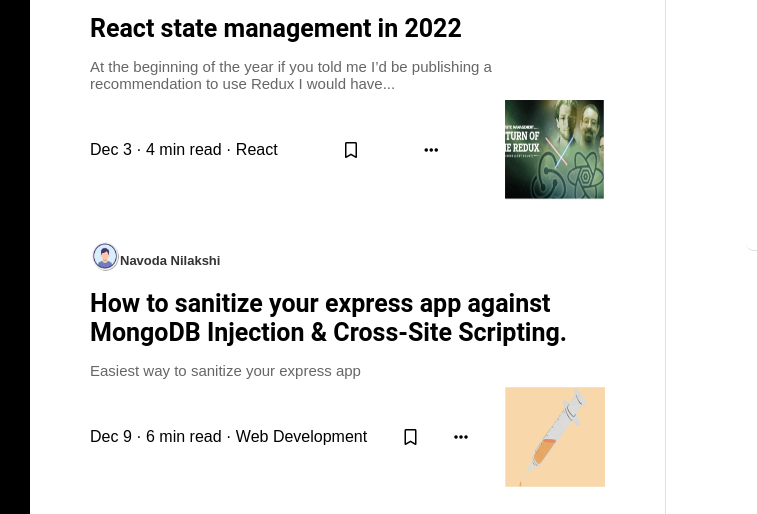
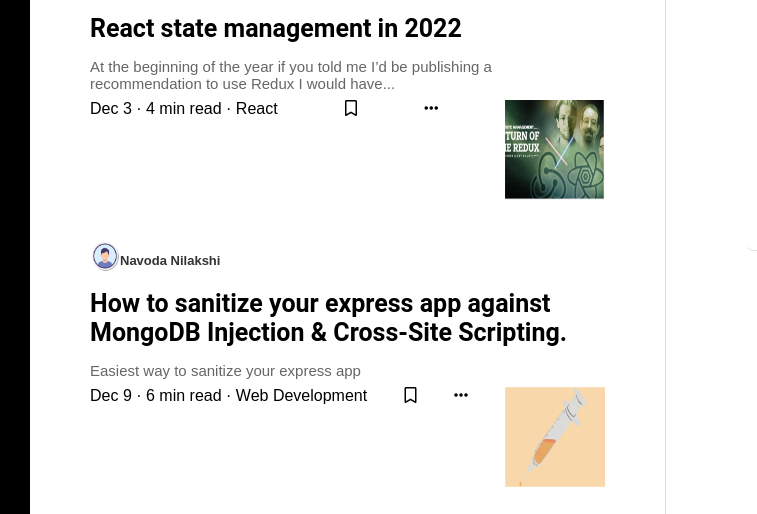
Before and after one commit to majoralpaca984/MediumEX, a plain HTML site: page index.html in a window 1280 px wide. Shown: the part 200-714 px from the top of the page, 0-757 px from the left. Drawn offline with Linux system fonts and the light colour scheme.

Commit message:
ulteriroe modifica di grafica

```diff
--- a/style.css
+++ b/style.css
@@ -69,8 +69,8 @@
  }
 .container2 {
     display: flex;
+    flex: start;
     justify-content: space-between;
-    align-items: center;
   }
 .icon-bookmark, .icon-ellipsis {
   margin-left: 30px;
```
